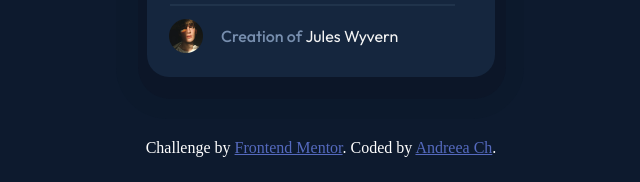
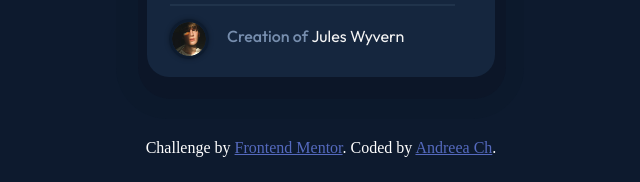
Before and after one commit to andr-ch/NFT-preview-card-component, a plain HTML site: page index.html in a window 1280 px wide. Shown: the part 652-834 px from the top of the page, 319-959 px from the left. Drawn offline with Linux system fonts and the light colour scheme.

Commit message:
Update styles.css

```diff
--- a/styles.css
+++ b/styles.css
@@ -179,6 +179,9 @@ hr {
 }
 
 .profile-details img {
+    border: 3px solid #0d1b2e;
+    border-radius: 50%;
+    box-shadow: 0 0 5px rgba(0, 0, 0, 0.3);
     float: left;
     width: 34px;
     height: 34px;
```
